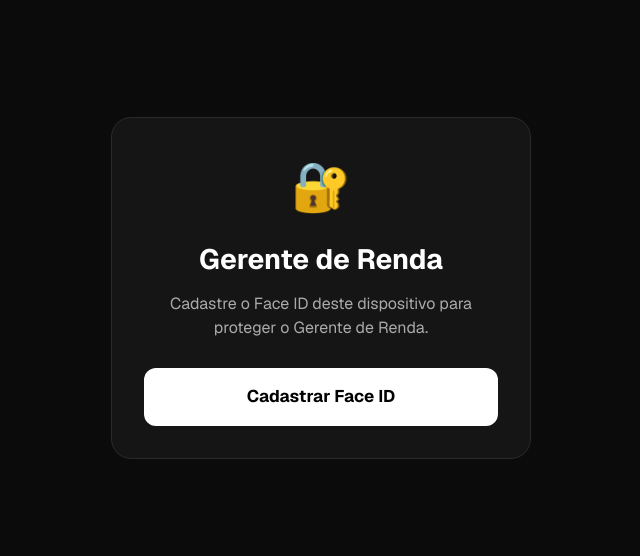
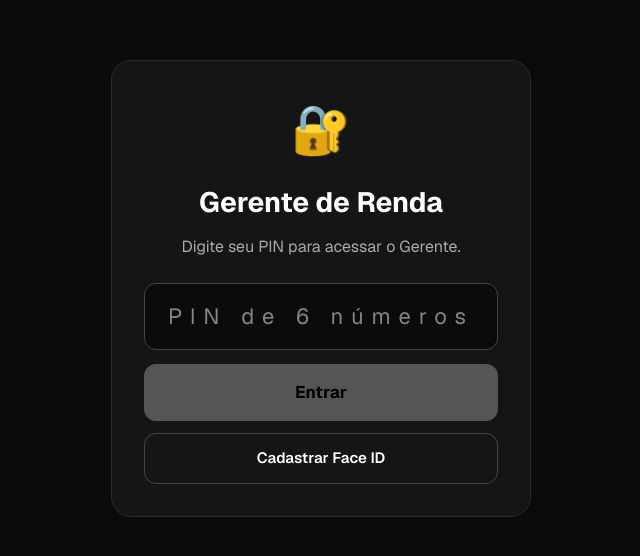
Before and after one commit to ivansilva1062-cpu/Gerente-de-renda, a Next.js app: page / in a window 1280 px wide. Shown: the part 112-668 px from the top of the page, without its empty margins (319-959 px from the left). Built offline with nearby package versions, Linux system fonts and the light colour scheme; no server answers.

Commit message:
Update auth-gate.tsx

```diff
--- a/components/auth-gate.tsx
+++ b/components/auth-gate.tsx
@@ -32,7 +32,8 @@ async function authRequest(body: Record<string, unknown>) {
 
   if (!response.ok) {
     throw new Error(
-      data?.error || 'Não foi possível concluir a autenticação.'
+      data?.error ||
+        'Não foi possível concluir a autenticação.',
     )
   }
 
@@ -47,17 +48,14 @@ function AuthScreen({
   onAuthenticated: () => void
 }) {
   const buttonRef = useRef<HTMLButtonElement | null>(null)
+  const pinInputRef = useRef<HTMLInputElement | null>(null)
   const busyRef = useRef(false)
 
   const [busy, setBusy] = useState(false)
+  const [pin, setPin] = useState('')
   const [error, setError] = useState('')
 
-  useEffect(() => {
-    const button = buttonRef.current
-
-    if (!button) return
-
-    const handleClick = async () => {
+  const loginWithPin = async () => {
     if (busyRef.current) return
 
     busyRef.current = true
@@ -65,23 +63,51 @@ function AuthScreen({
     setError('')
 
     try {
-        if (configured) {
-          const optionsResponse = await authRequest({
-            action: 'authentication-options',
+      if (!/^\d{6}$/.test(pin)) {
+        throw new Error('Digite o PIN de 6 números.')
+      }
+
+      await authRequest({
+        action: 'pin-login',
+        pin,
       })
 
-          /*
-           * NÃO forçar rpId no navegador.
-           *
-           * O Safari deve usar o domínio HTTPS atual
-           * como RP ID.
-           */
+      onAuthenticated()
+    } catch (err) {
+      const message =
+        err instanceof Error
+          ? err.message
+          : 'Não foi possível entrar.'
+
+      setError(message)
+    } finally {
+      busyRef.current = false
+      setBusy(false)
+    }
+  }
+
+  const handleFaceId = async () => {
+    if (busyRef.current) return
+
+    busyRef.current = true
+    setBusy(true)
+    setError('')
+
+    try {
+      const optionsResponse = await authRequest({
+        action: configured
+          ? 'authentication-options'
+          : 'registration-options',
+      })
+
+      if (configured) {
         const {
           rpId: _rpId,
           ...authenticationOptions
         } = optionsResponse
 
-          const authenticationResponse = await startAuthentication({
+        const authenticationResponse =
+          await startAuthentication({
             optionsJSON: authenticationOptions,
           })
 
@@ -90,22 +116,13 @@ function AuthScreen({
           response: authenticationResponse,
         })
       } else {
-          const optionsResponse = await authRequest({
-            action: 'registration-options',
-          })
-
-          /*
-           * NÃO forçar rp.id no navegador.
-           *
-           * O Safari deve usar o domínio HTTPS atual
-           * como RP ID.
-           */
         const {
           rp: _rp,
           ...registrationOptions
         } = optionsResponse
 
-          const registrationResponse = await startRegistration({
+        const registrationResponse =
+          await startRegistration({
             optionsJSON: registrationOptions,
           })
 
@@ -120,38 +137,33 @@ function AuthScreen({
       const message =
         err instanceof Error
           ? err.message
-            : 'Não foi possível concluir a autenticação.'
+          : 'Não foi possível usar o Face ID.'
 
-        console.error('Erro de autenticação:', err)
-
-        if (
-          message.includes('NotAllowedError') ||
-          message.includes('not allowed') ||
-          message.toLowerCase().includes('cancel')
-        ) {
-          setError(
-            'A autenticação foi cancelada ou não foi permitida pelo navegador. Tente novamente.'
-          )
-        } else {
       setError(message)
-        }
     } finally {
       busyRef.current = false
       setBusy(false)
     }
   }
 
-    /*
-     * Listener nativo:
-     * importante para o Safari/iPhone permitir WebAuthn
-     * dentro do gesto real do usuário.
-     */
+  useEffect(() => {
+    const button = buttonRef.current
+
+    if (!button) return
+
+    const handleClick = () => {
+      void handleFaceId()
+    }
+
     button.addEventListener('click', handleClick)
 
     return () => {
-      button.removeEventListener('click', handleClick)
+      button.removeEventListener(
+        'click',
+        handleClick,
+      )
     }
-  }, [configured, onAuthenticated])
+  }, [configured])
 
   return (
     <main
@@ -198,15 +210,77 @@ function AuthScreen({
         <p
           style={{
             marginTop: 12,
-            marginBottom: 28,
+            marginBottom: 24,
             color: '#aaa',
             lineHeight: 1.5,
           }}
         >
-          {configured
-            ? 'Use o Face ID para acessar o seu Gerente de Renda.'
-            : 'Cadastre o Face ID deste dispositivo para proteger o Gerente de Renda.'}
+          Digite seu PIN para acessar o Gerente.
         </p>
+
+        <input
+          ref={pinInputRef}
+          type="password"
+          inputMode="numeric"
+          pattern="[0-9]*"
+          maxLength={6}
+          autoComplete="off"
+          placeholder="PIN de 6 números"
+          value={pin}
+          onChange={(event) => {
+            setPin(
+              event.target.value
+                .replace(/\D/g, '')
+                .slice(0, 6),
+            )
+            setError('')
+          }}
+          onKeyDown={(event) => {
+            if (
+              event.key === 'Enter' &&
+              pin.length === 6
+            ) {
+              void loginWithPin()
+            }
+          }}
+          style={{
+            width: '100%',
+            boxSizing: 'border-box',
+            padding: '16px',
+            borderRadius: 12,
+            border: '1px solid #444',
+            background: '#0b0b0b',
+            color: '#fff',
+            fontSize: 22,
+            textAlign: 'center',
+            letterSpacing: 8,
+            outline: 'none',
+          }}
+        />
+
+        <button
+          type="button"
+          disabled={busy || pin.length !== 6}
+          onClick={() => {
+            void loginWithPin()
+          }}
+          style={{
+            width: '100%',
+            marginTop: 14,
+            padding: '16px 20px',
+            border: 0,
+            borderRadius: 12,
+            background:
+              busy || pin.length !== 6
+                ? '#555'
+                : '#fff',
+            color: '#000',
+            fontSize: 17,
+            fontWeight: 700,
+          }}
+        >
+          {busy ? 'Entrando...' : 'Entrar'}
+        </button>
 
         <button
           ref={buttonRef}
@@ -214,20 +288,18 @@ function AuthScreen({
           disabled={busy}
           style={{
             width: '100%',
-            padding: '16px 20px',
-            border: 0,
+            marginTop: 12,
+            padding: '13px 20px',
+            border: '1px solid #444',
             borderRadius: 12,
-            background: busy ? '#555' : '#fff',
-            color: '#000',
-            fontSize: 17,
-            fontWeight: 700,
-            cursor: busy ? 'default' : 'pointer',
+            background: 'transparent',
+            color: '#fff',
+            fontSize: 15,
+            fontWeight: 600,
           }}
         >
-          {busy
-            ? 'Aguarde...'
-            : configured
-              ? 'Entrar com Face ID'
+          {configured
+            ? 'Tentar Face ID'
             : 'Cadastrar Face ID'}
         </button>
 
@@ -257,7 +329,8 @@ export function AuthGate({
   children: React.ReactNode
 }) {
   const [loading, setLoading] = useState(true)
-  const [auth, setAuth] = useState<AuthState | null>(null)
+  const [auth, setAuth] =
+    useState<AuthState | null>(null)
 
   const loadAuth = async () => {
     try {
@@ -270,13 +343,17 @@ export function AuthGate({
 
       if (!response.ok) {
         throw new Error(
-          data?.error || 'Falha ao verificar autenticação.'
+          data?.error ||
+            'Falha ao verificar autenticação.',
         )
       }
 
       setAuth(data)
     } catch (error) {
-      console.error('Erro ao verificar autenticação:', error)
+      console.error(
+        'Erro ao verificar autenticação:',
+        error,
+      )
 
       setAuth({
         configured: false,
@@ -294,7 +371,8 @@ export function AuthGate({
   useEffect(() => {
     if (!auth?.authenticated) return
 
-    const heartbeat = window.setInterval(async () => {
+    const heartbeat = window.setInterval(
+      async () => {
         try {
           await authRequest({
             action: 'heartbeat',
@@ -302,7 +380,9 @@ export function AuthGate({
         } catch {
           await loadAuth()
         }
-    }, 60_000)
+      },
+      60_000,
+    )
 
     return () => {
       window.clearInterval(heartbeat)
```
Lines whose indentation alone changed are shown as unchanged.
